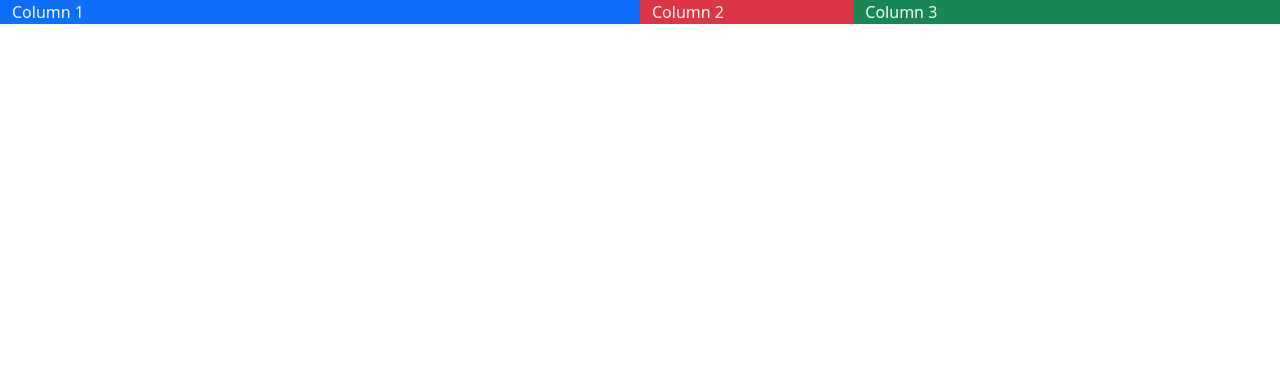
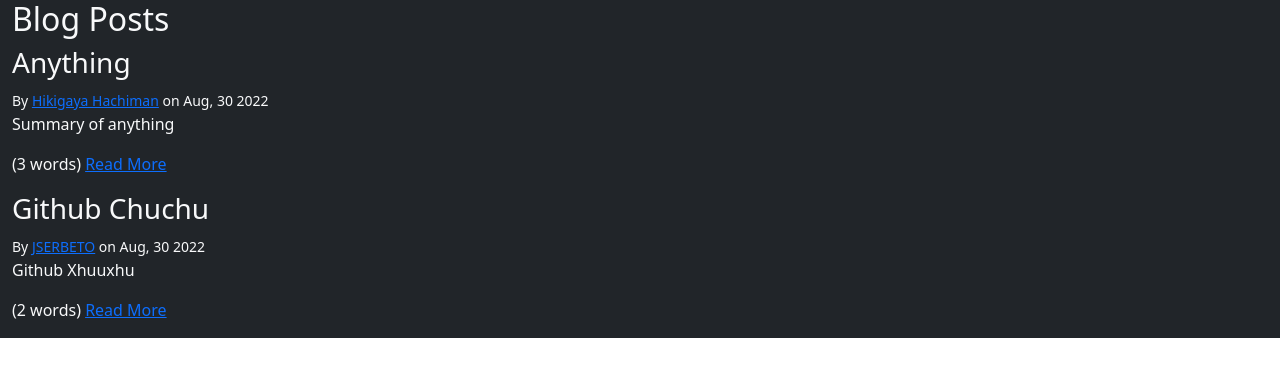
Before and after one commit to JIDSQ/blango, a Django app: page /blog/ in a window 1280 px wide. Shown: the top 377 px of the page. Run offline with Django 3.2, Linux system fonts and the light colour scheme; data comes from the database, SQL or seed files in the repository; both versions use the stored data as it was after the commit; parts of the project's set-up code (start-up, migrations or seed data) failed here and were passed over.

Commit message:
Finish custom filters

```diff
--- /dev/null
+++ b/blango/blog/templatetags/blog_extras.py
@@ -0,0 +1,30 @@
+from django.contrib.auth import get_user_model
+from django import template
+from django.utils.html import escape
+from django.utils.safestring import mark_safe
+
+
+user_model = get_user_model()
+
+register = template.Library()
+
+@register.filter
+def author_details(author):
+    if not isinstance(author, user_model):
+        # return empty string as safe default
+        return ""
+
+    if author.first_name and author.last_name:
+        name = escape(f"{author.first_name} {author.last_name}")
+    else:
+        name = escape(f"{author.username}")
+
+    if author.email:
+        email = escape(author.email)
+        prefix = f'<a href="mailto:{email}">'
+        suffix = "</a>"
+    else:
+        prefix = ""
+        suffix = ""
+
+    return mark_safe(f"{prefix}{name}{suffix}")
--- a/blango/blog/views.py
+++ b/blango/blog/views.py
@@ -1,5 +1,7 @@
 from django.shortcuts import render
+from django.utils import timezone
+from blog.models import Post
 
-# Create your views here.
 def index(request):
-  return render (request, "blog/index.html")
+    posts = Post.objects.filter(published_at__lte=timezone.now())
+    return render(request, "blog/index.html", {"posts": posts})
--- a/blango/templates/blog/index.html
+++ b/blango/templates/blog/index.html
@@ -1,8 +1,18 @@
 {% extends "base.html" %}
+{% load blog_extras %}
 {% block content %}
-<div class="row">
-    <div class="col-xs-12 col-sm-10 col-md-6 bg-primary">Column 1</div>
-    <div class="col-xs-12 col-sm-2 col-md-2 bg-danger">Column 2</div>
-    <div class="col bg-success">Column 3</div>
-</div>
+    <h2>Blog Posts</h2>
+    {% for post in posts %}
+    <div class="row">
+        <div class="col">
+            <h3>{{ post.title }}</h3>
+            <small>By {{ post.author|author_details }} on {{ post.published_at|date:"M, d Y" }}</small>
+            <p>{{ post.summary }}</p>
+            <p>
+                ({{ post.content|wordcount }} words)
+                <a href="#">Read More</a>
+            </p>
+        </div>
+    </div>
+    {% endfor %}
 {% endblock %}
```
Also changed, not shown: blango/blog/templatetags/__init__.py (added), blango/db.sqlite3.
